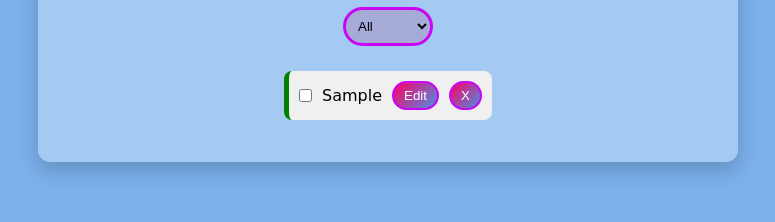
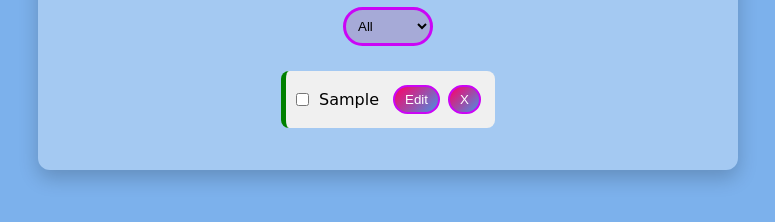
Before and after one commit to Akramsous/to-do-list, a plain HTML site: page index.html in a window 1280 px wide. Both pictures are taken after typing "Sample" into the empty fields and a click on the button "Add Task". Shown: the part 260-482 px from the top of the page, without its empty margins (252-1027 px from the left). Drawn offline with Linux system fonts and the light colour scheme; a web font is replaced by a local one.

Commit message:
refactor : put all list buttons in one div

```diff
--- a/style.css
+++ b/style.css
@@ -138,6 +138,7 @@ ul {
     color: white;
     padding: 5px 10px;
     cursor: pointer;
+    margin: 4px;;
 }
 .edit-task.completed {
   background: gray;
--- a/todolist.js
+++ b/todolist.js
@@ -21,7 +21,7 @@ export default class ToDoList {
     }
     this.saveTasks();
   }
- //save tasks function which saves tasks to local storage
+  //save tasks function which saves tasks to local storage
   saveTasks() {
     localStorage.setItem("tasks", JSON.stringify(this.#tasks));
   }
@@ -33,7 +33,7 @@ export default class ToDoList {
       );
     }
   }
- //delete task function which deletes task from #tasks array by id then saves changes to local storage
+  //delete task function which deletes task from #tasks array by id then saves changes to local storage
   deleteTask(id) {
     this.#tasks = this.#tasks.filter((t) => t.getId() != id);
     this.saveTasks();
@@ -104,11 +104,15 @@ export default class ToDoList {
         deleteBtn.classList.add("d-none");
         spanTask.contentEditable = "plaintext-only";
         spanTask.focus();
-        spanTask.classList.add("editting-span")
+        spanTask.classList.add("editting-span");
       });
       //save button event listener
       saveBtn.addEventListener("click", () => {
-        this.editTask(task.getId(), spanTask.textContent.trim(), task.getPriority());
+        this.editTask(
+          task.getId(),
+          spanTask.textContent.trim(),
+          task.getPriority()
+        );
         saveBtn.classList.add("d-none");
         cancelBtn.classList.add("d-none");
         editBtn.classList.remove("d-none");
@@ -127,8 +131,11 @@ export default class ToDoList {
         spanTask.classList.remove("editting-span");
         spanTask.contentEditable = false;
       });
-     //append all elements to li
-      li.append(checkBox, spanTask, saveBtn, cancelBtn, editBtn, deleteBtn);
+      const buttonContainer = document.createElement("div");
+      buttonContainer.className = "button-container";
+      buttonContainer.append(saveBtn, cancelBtn, editBtn, deleteBtn);
+      //append all elements to li
+      li.append(checkBox, spanTask, buttonContainer);
       //append li into ul list
       taskList.appendChild(li);
     });
```
